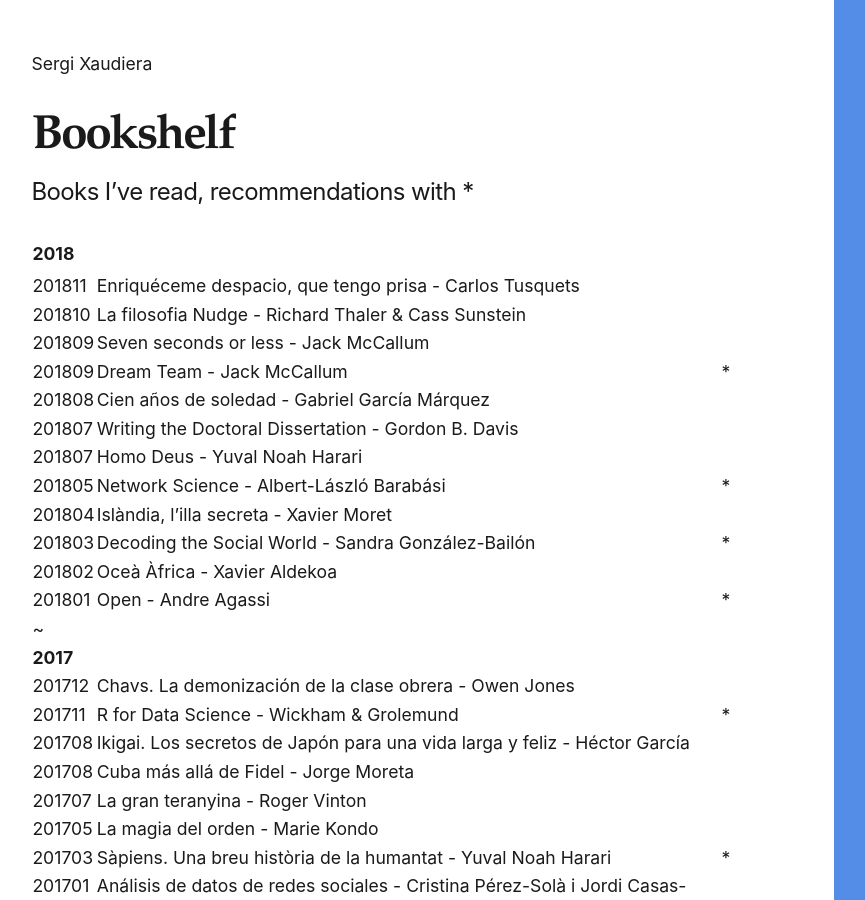
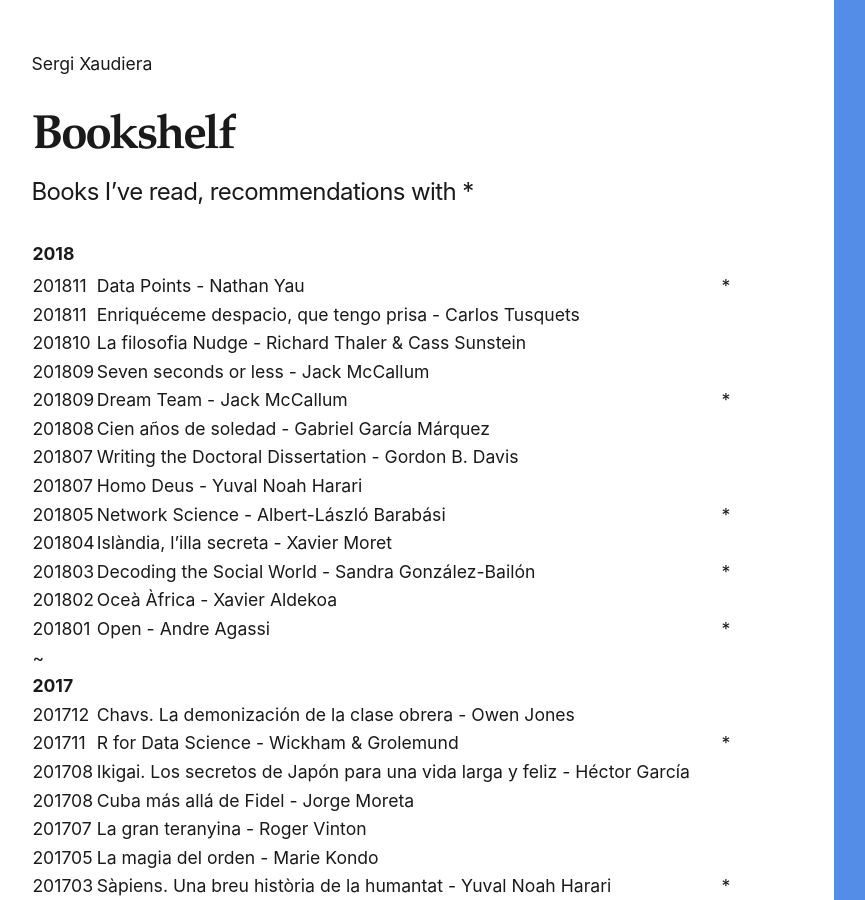
Before and after one commit to sergixaudiera/sergixaudiera.github.io, a Jekyll site: the page built from library.md, in a window 1280 px wide and 900 px high. Shown: the whole window, without its empty margins (71-936 px from the left). Built offline with Jekyll 4.4.1, drawn with Linux system fonts in a browser that asks for light colours.

Commit message:
+ data points

```diff
--- a/library.md
+++ b/library.md
@@ -9,6 +9,7 @@ permalink: /library/
 
 |**2018** | | |
 | :---- | ------| ---: |
+| 201811 | Data Points - Nathan Yau|*|
 | 201811 | Enriquéceme despacio, que tengo prisa - Carlos Tusquets|
 | 201810 | La filosofia Nudge - Richard Thaler & Cass Sunstein|
 | 201809 | Seven seconds or less - Jack McCallum|
```
